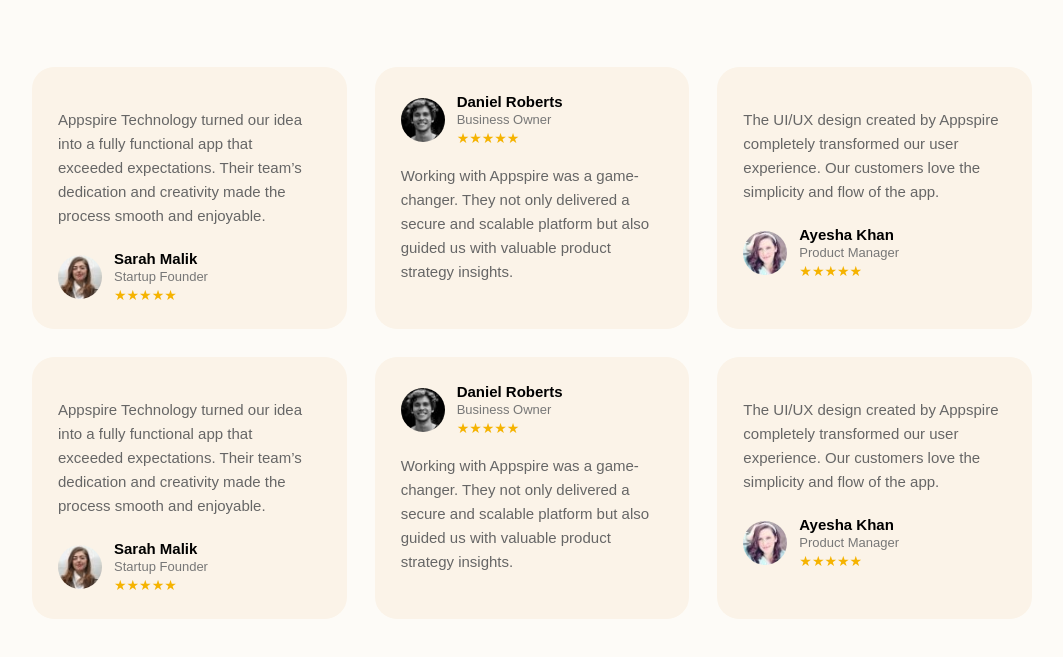
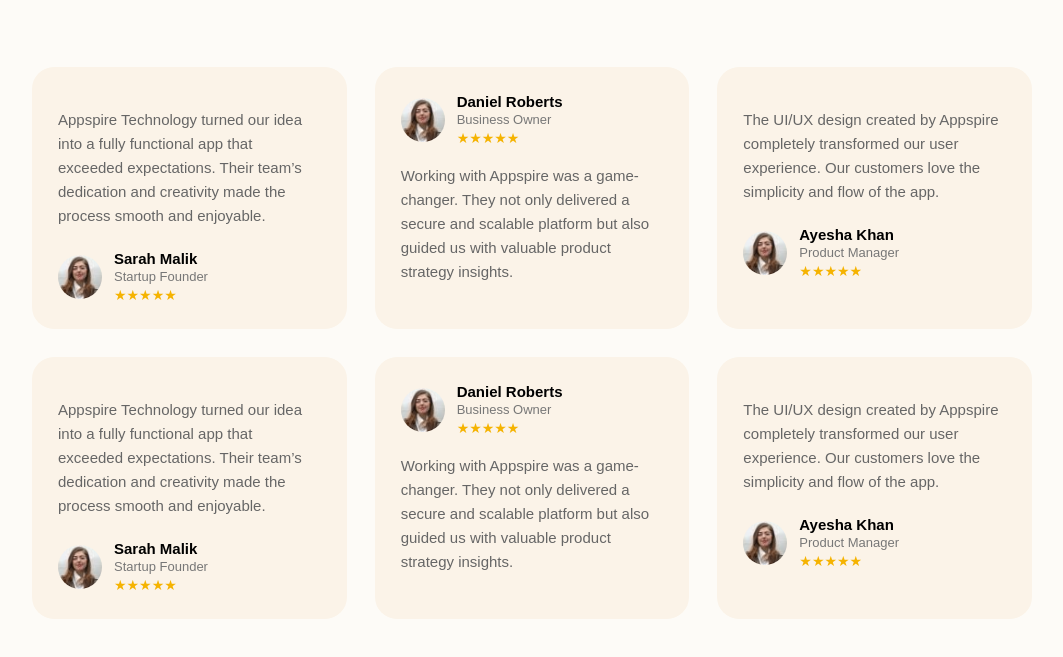
Before and after one commit to Tabish07-dev/Testimonials-web2, a plain HTML site: page index.html in a window 1280 px wide. Shown: the part 281-938 px from the top of the page, without its empty margins (108-1171 px from the left). Drawn offline with Linux system fonts and the light colour scheme.

Commit message:
Make all testimonial images identical by using the same image

```diff
--- a/index.html
+++ b/index.html
@@ -43,7 +43,7 @@
 
       <div class="testimonial-card">
         <div class="testimonial-profile top">
-          <img src="images/img12.png">
+          <img src="images/img32.png">
           <div>
             <h6>Daniel Roberts</h6>
             <small>Business Owner</small>
@@ -63,7 +63,7 @@
           Our customers love the simplicity and flow of the app.
         </p>
         <div class="testimonial-profile">
-          <img src="images/img45.png">
+          <img src="images/img32.png">
           <div>
             <h6>Ayesha Khan</h6>
             <small>Product Manager</small>
@@ -91,7 +91,7 @@
 
       <div class="testimonial-card">
         <div class="testimonial-profile top">
-          <img src="images/img12.png">
+          <img src="images/img32.png">
           <div>
             <h6>Daniel Roberts</h6>
             <small>Business Owner</small>
@@ -111,7 +111,7 @@
           Our customers love the simplicity and flow of the app.
         </p>
         <div class="testimonial-profile">
-          <img src="images/img45.png">
+          <img src="images/img32.png">
           <div>
             <h6>Ayesha Khan</h6>
             <small>Product Manager</small>
```
